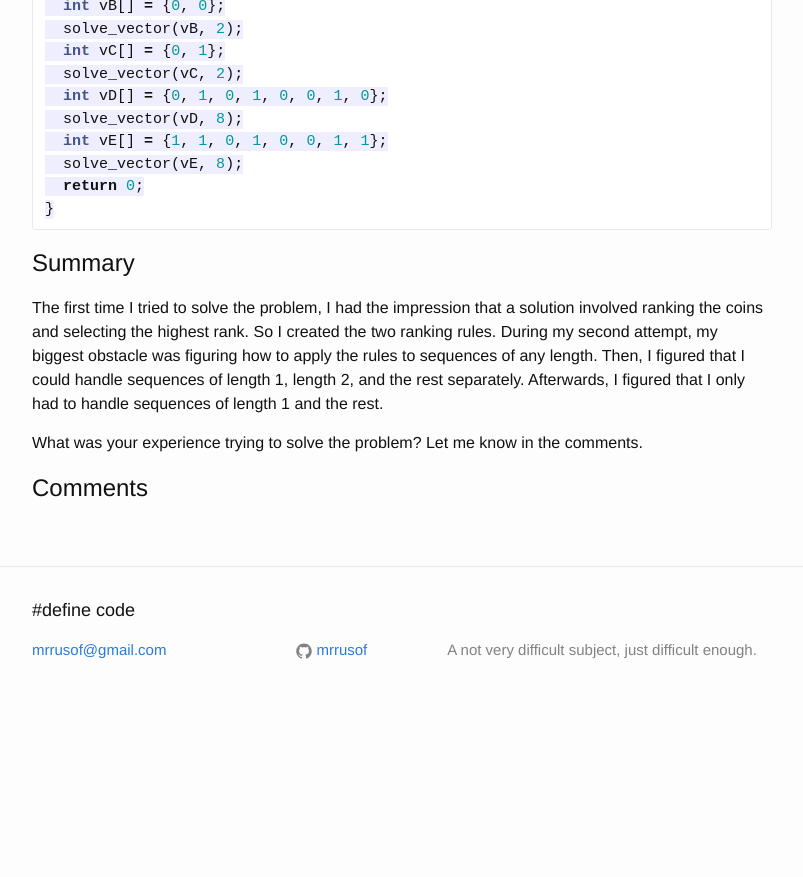
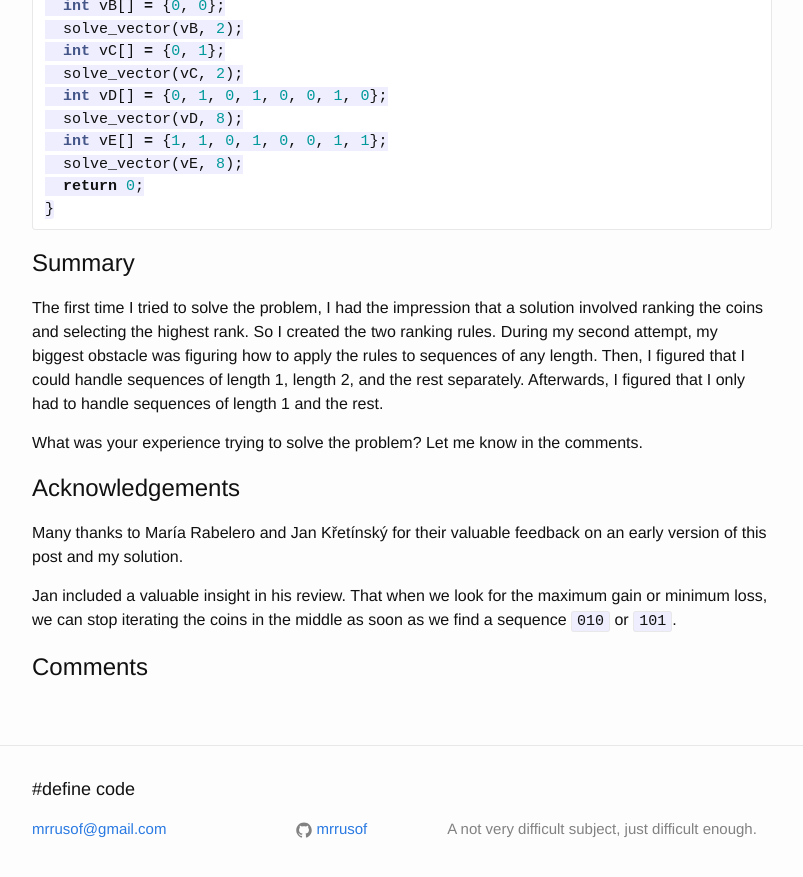
Before and after one commit to mrrusof/mrrusof.github.io, a Jekyll site: the page built from _posts/2016-02-14-adjacent-coins.markdown, in a window 1280 px wide and 900 px high, scrolled down 4818 px. Shown: the top 877 px of the window, without its empty margins (238-1041 px from the left). Built offline with Jekyll 4.4.1, drawn with Linux system fonts in a browser that asks for light colours; comment, search, counter and statistics services are not loaded; before the commit the page ends 5540 px from its top, so only the background shows below that.

Commit message:
Acknowledge reviewers of adjacent coins.

```diff
--- a/_posts/2016-02-14-adjacent-coins.markdown
+++ b/_posts/2016-02-14-adjacent-coins.markdown
@@ -272,6 +272,16 @@ What was your experience trying to solve the problem?  Let me know in
 the comments.
 
 
+# Acknowledgements
+
+Many thanks to María Rabelero and Jan Křetínský for their valuable
+feedback on an early version of this post and my solution.
+
+Jan included a valuable insight in his review. That when we look for
+the maximum gain or minimum loss, we can stop iterating the coins in
+the middle as soon as we find a sequence `010` or `101`.
+
+
 # Comments
 
 <div id="disqus_thread"></div>
```
